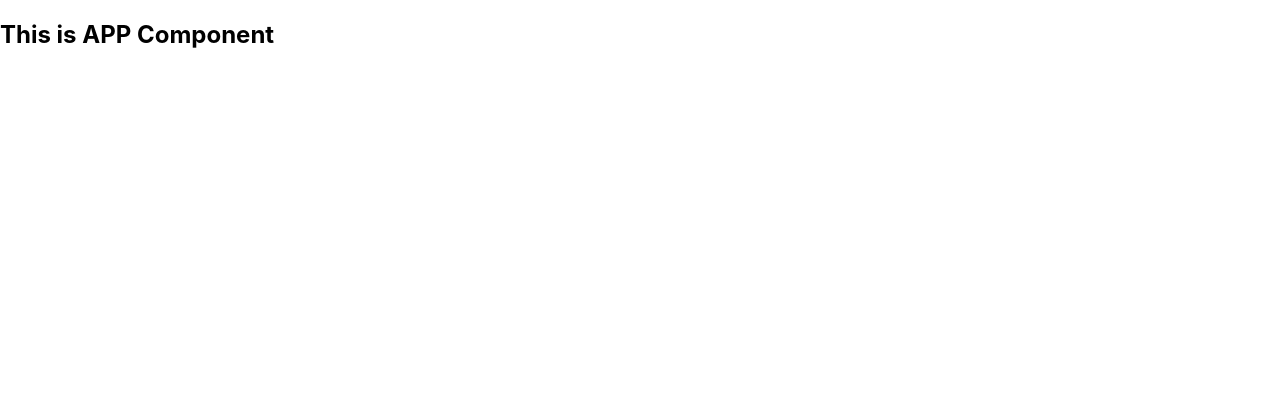
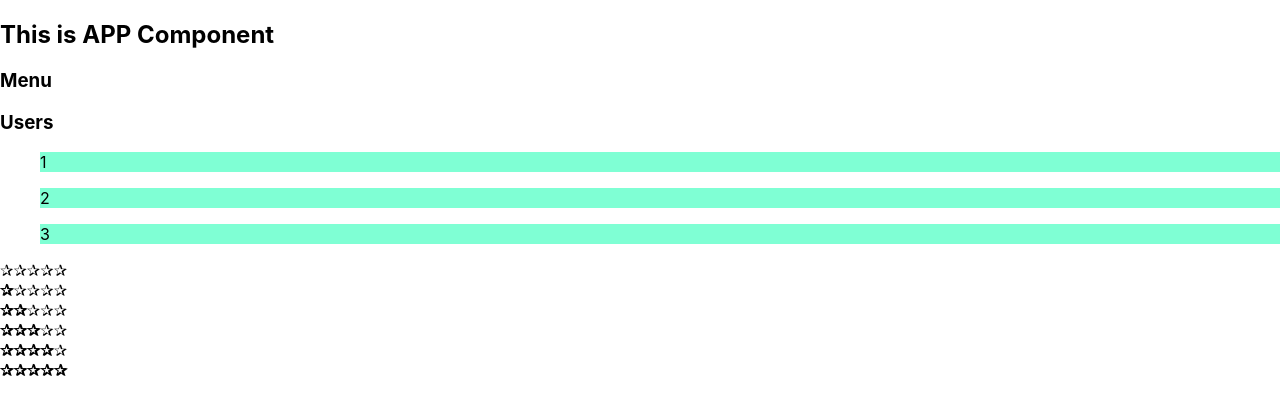
Before and after one commit to akach-dev/react-ts-is-simple, a React (Create React App) app: page / in a window 1280 px wide. Shown: the top 414 px of the page. Built offline with nearby package versions, Linux system fonts and the light colour scheme.

Commit message:
add StarPropsType

```diff
--- a/src/App.tsx
+++ b/src/App.tsx
@@ -1,13 +1,22 @@
 import React from 'react';
 import './App.css';
 import {PageTitle} from "./components/PageTitle";
+import {Accordion} from "./components/accordion/Accordion";
+import {Rating} from "./components/Rating";
 
 
 export function App() {
   return (
      <>
        <PageTitle title={'This is APP Component'}/>
-
+       <Accordion title={'Menu'} collapsed/>
+       <Accordion title={'Users'} collapsed={false}/>
+       <Rating value={0}/>
+       <Rating value={1}/>
+       <Rating value={2}/>
+       <Rating value={3}/>
+       <Rating value={4}/>
+       <Rating value={5}/>
      </>
   )
 }
--- a/src/components/Rating.tsx
+++ b/src/components/Rating.tsx
@@ -1,14 +1,18 @@
 import {Star} from "./Star";
 import React from "react";
 
-export function Rating() {
+type RatingPropsType = {
+  value: 0 | 1 | 2 | 3 | 4 | 5
+}
+
+export function Rating({value}: RatingPropsType) {
   return (
      <div>
-       <Star/>
-       <Star/>
-       <Star/>
-       <Star/>
-       <Star/>
+       <Star selected={value > 0}/>
+       <Star selected={value > 1}/>
+       <Star selected={value > 2}/>
+       <Star selected={value > 3}/>
+       <Star selected={value > 4}/>
      </div>
   )
 }
--- a/src/components/Star.tsx
+++ b/src/components/Star.tsx
@@ -1,5 +1,19 @@
-import React from "react";
+type StarPropsType = {
+  selected: boolean
+}
 
-export function Star() {
-  return <div>star</div>
+export function Star({selected}: StarPropsType) {
+  return (
+     <>
+       {
+         selected ?
+            (
+               <span><b>&#10032;</b></span>
+            ) : (
+               <span>&#10032;</span>
+
+            )
+       }
+     </>
+  )
 }
--- a/src/components/accordion/Accordion.tsx
+++ b/src/components/accordion/Accordion.tsx
@@ -5,7 +5,7 @@ import {AccordionBody} from "./AccordionBody";
 
 type  AccordionPropsType = {
   title: string
-  collapsed?: boolean
+  collapsed: boolean
 }
 
 export function Accordion({title, collapsed}: AccordionPropsType) {
@@ -13,7 +13,7 @@ export function Accordion({title, collapsed}: AccordionPropsType) {
      <div>
        <AccordionTitle title={title}/>
        {
-          collapsed && (
+          !collapsed && (
              <AccordionBody key={'body'}/>
           )
        }
```
